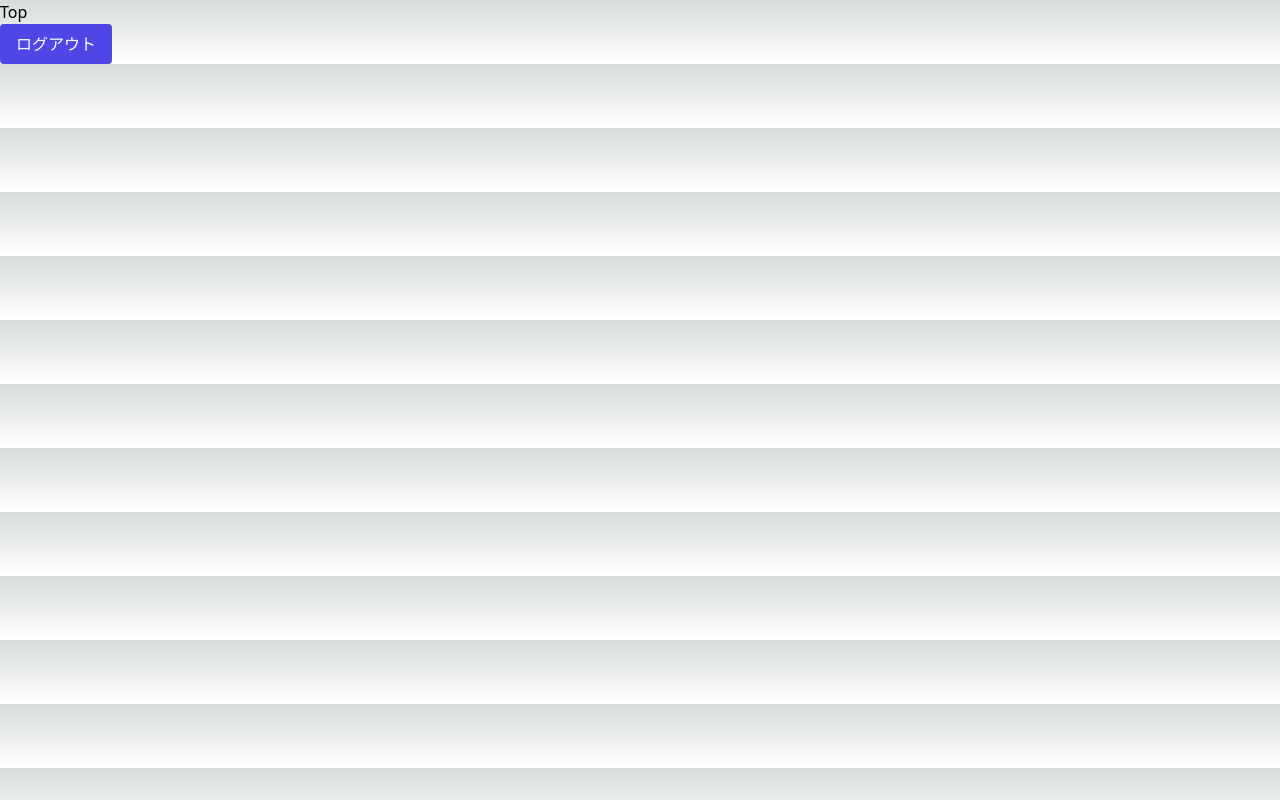
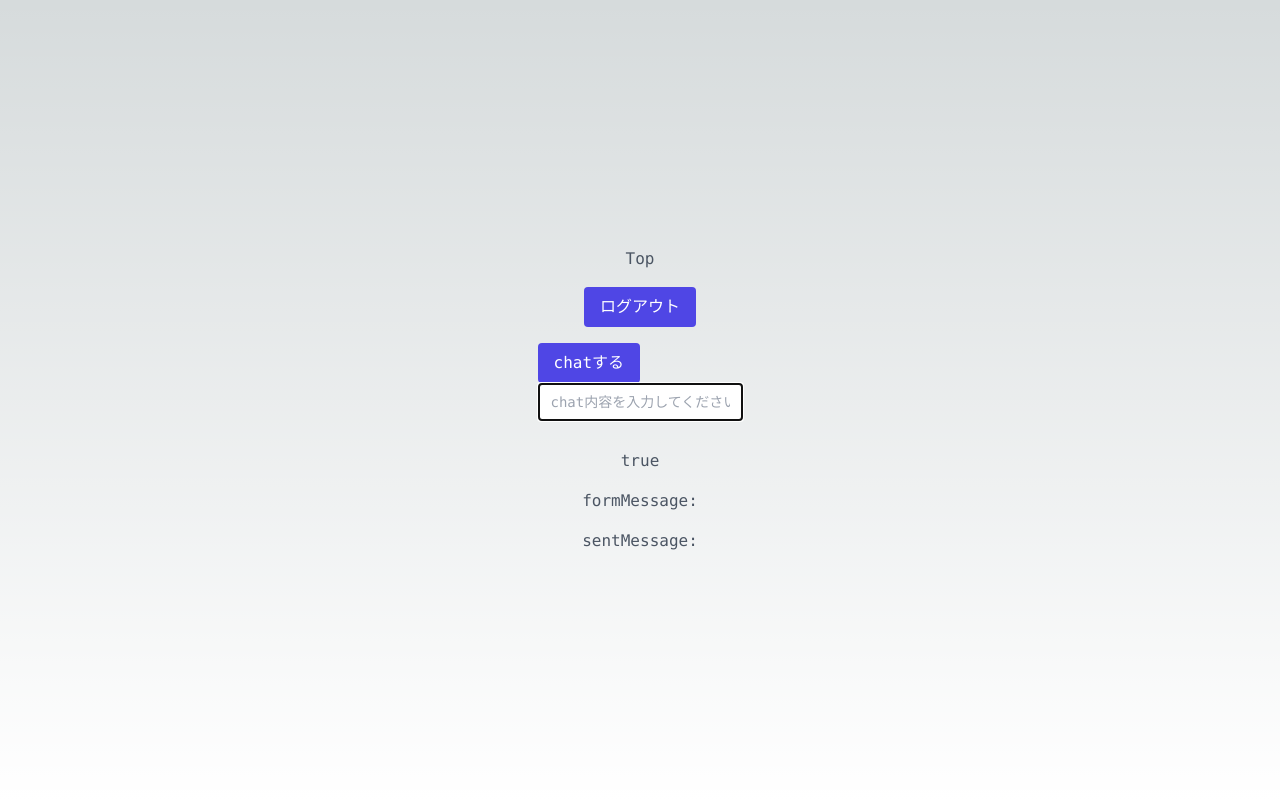
Before and after one commit to hiroky1983/homework-client, a Next.js app: page /top in a window 1280 px wide. Built offline with nearby package versions, Linux system fonts and the light colour scheme; no server answers.

Commit message:
web socketの導入

```diff
--- a/package.json
+++ b/package.json
@@ -19,6 +19,7 @@
     "react-dom": "^18",
     "react-hook-form": "^7.49.2",
     "react-icons": "^5.0.1",
+    "socket.io-client": "^4.7.4",
     "zustand": "^4.4.7"
   },
   "devDependencies": {
--- a/src/components/Top.tsx
+++ b/src/components/Top.tsx
@@ -1,12 +1,66 @@
+'use client'
+import { useEffect, useRef, useState } from 'react'
+import type { SubmitHandler } from 'react-hook-form'
+import { useForm } from 'react-hook-form'
+import { useMutateChat } from '@/hooks/useChat'
 import { useMutateAuth } from '@/hooks/useMutateAuth'
+import type { Chat } from '@/types'
 
 export const Top = () => {
+  const [formMessage, setFormMessage] = useState('')
+  const [sentMessage, setSentMessage] = useState('')
+
+  const { register, handleSubmit } = useForm<Chat>()
   const { logoutMutation } = useMutateAuth()
+  const { getChat } = useMutateChat()
+  const socketRef = useRef<WebSocket>()
+  const [isConnected, setIsConnected] = useState(false)
+
   const logout = async () => {
     await logoutMutation.mutateAsync()
   }
+
+  useEffect(() => {
+    if (!socketRef.current) {
+      setIsConnected(!isConnected)
+    }
+    socketRef.current = new WebSocket('ws://localhost:8080/socket')
+    if (socketRef.current) {
+      socketRef.current!.onopen = function (event) {
+        console.error('WebSocket Error:', event)
+        setIsConnected(true)
+
+        console.log('Connected')
+      }
+
+      socketRef.current!.onclose = function () {
+        console.log('closed')
+        setIsConnected(false)
+      }
+
+      // server 側から送られてきたデータを受け取る
+      socketRef.current!.onmessage = function (event) {
+        setSentMessage(event.data)
+      }
+    }
+
+    return () => {
+      if (socketRef.current == null) {
+        return
+      }
+      socketRef.current.close()
+    }
+  }, [isConnected])
+
+  const handleSubmitChat: SubmitHandler<Chat> = async (data: Chat) => {
+    setFormMessage(data.message)
+    socketRef.current?.send(data.message)
+  }
+
+  console.log('socket', socketRef.current)
+
   return (
-    <div>
+    <div className="flex gap-4 justify-center items-center flex-col min-h-screen text-gray-600 font-mono">
       <p>Top</p>
       <button
         className="py-2 px-4 rounded text-white bg-indigo-600 hover:opacity-70"
@@ -14,6 +68,27 @@ export const Top = () => {
       >
         ログアウト
       </button>
+      <form onSubmit={handleSubmit(handleSubmitChat)}>
+        <button
+          className="py-2 px-4 rounded text-white bg-indigo-600 hover:opacity-70"
+          type="submit"
+        >
+          chatする
+        </button>
+        <div>
+          <input
+            {...register('message', { required: true })}
+            className="mb-3 px-3 text-sm py-2 border border-gray-300"
+            name="message"
+            type="text"
+            autoFocus
+            placeholder="chat内容を入力してください"
+          />
+        </div>
+      </form>
+      <p>{`${isConnected}`}</p>
+      <p>{`formMessage: ${formMessage}`}</p>
+      <p>{`sentMessage: ${sentMessage}`}</p>
     </div>
   )
 }
--- /dev/null
+++ b/src/hooks/useChat.ts
@@ -0,0 +1,11 @@
+import axios from 'axios'
+
+export const useMutateChat = () => {
+  const getChat = async () => {
+    await axios.get(`${process.env.NEXT_PUBLIC_API_URL}/ws`)
+  }
+
+  return {
+    getChat,
+  }
+}
--- a/src/types/index.ts
+++ b/src/types/index.ts
@@ -9,3 +9,7 @@ export type Credential = {
 export type IsLogin = {
   isLogin: boolean
 }
+
+export type Chat = {
+  message: string
+}
```
Also changed, not shown: src/hooks/useSocket.ts (added, +43 -0 lines), 1 other file (tests, documents, lock files or other folders).
